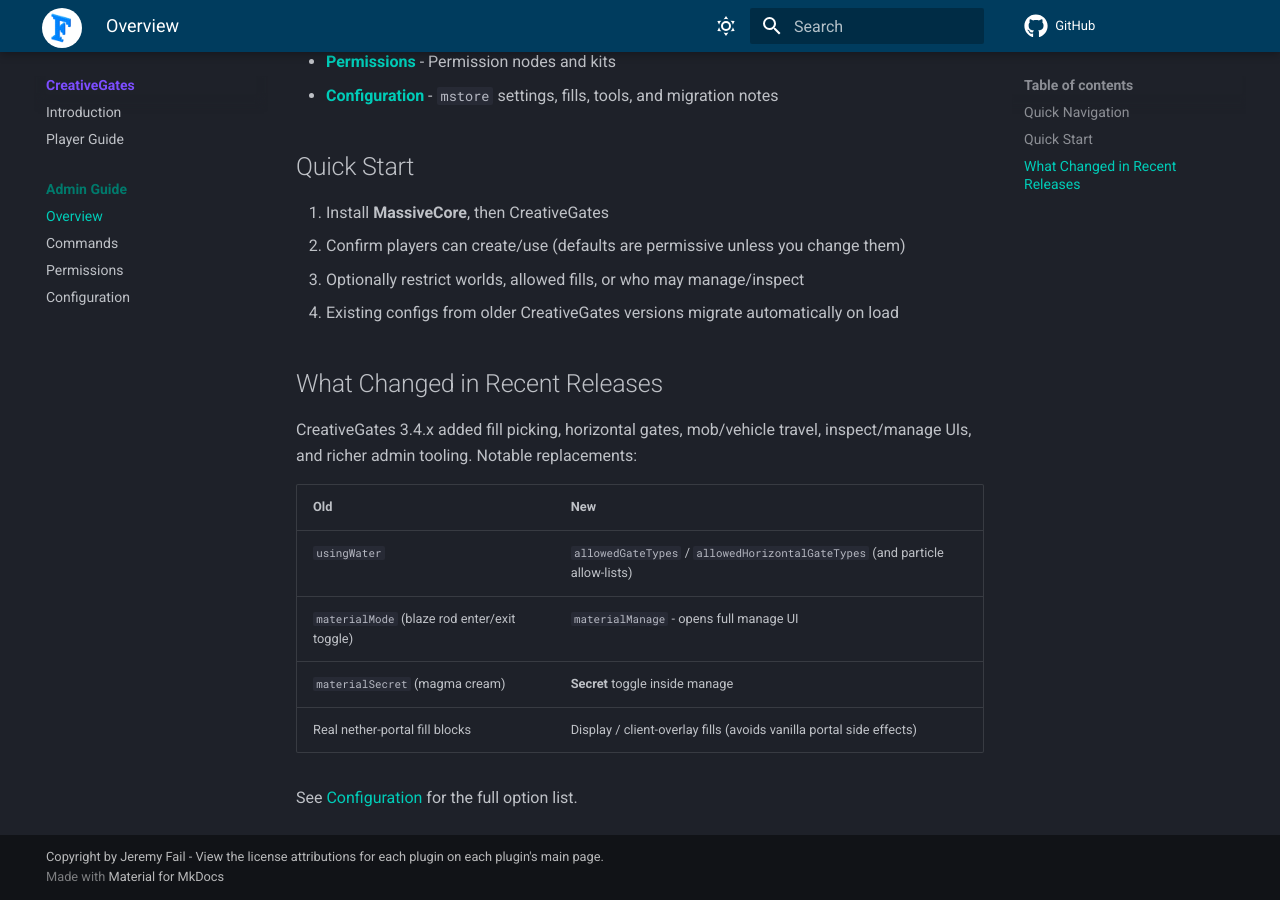
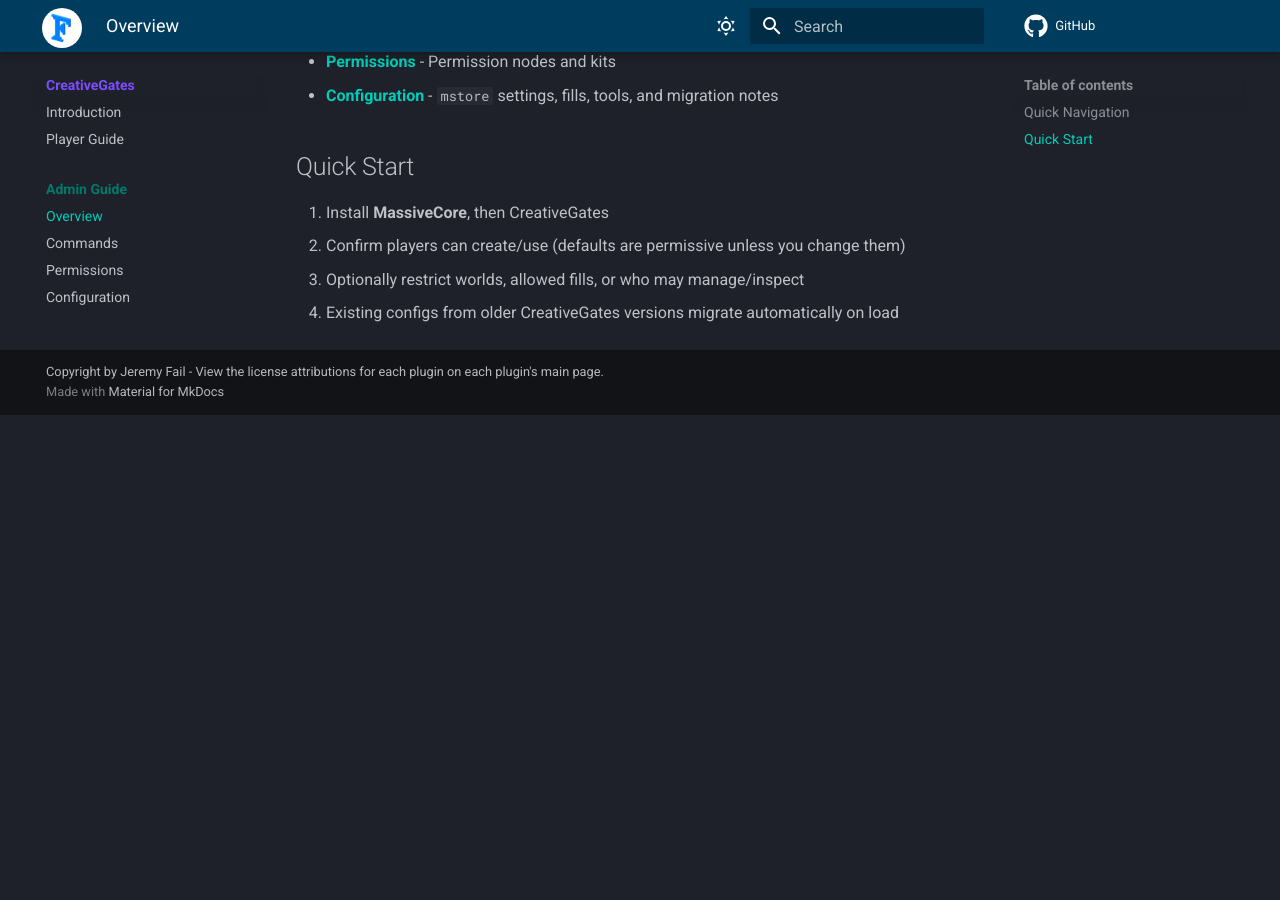
Before and after one commit to JeremyFail/MassiveCraft-docs, an MkDocs documentation site: the page built from docs/CreativeGates/admin-guide/index.md, in a window 1280 px wide and 900 px high, scrolled down 630 px. Built offline with MkDocs 1.6.1 and Material for MkDocs 9.7.7, drawn with Linux system fonts in a browser that asks for light colours; comment, search, counter and statistics services are not loaded; after the commit the page ends 1045 px from its top, so only the background shows below that.

Commit message:
MC-319 CreativeGates 3.4.3 features

```diff
--- a/docs/CreativeGates/admin-guide/index.md
+++ b/docs/CreativeGates/admin-guide/index.md
@@ -16,16 +16,3 @@ Welcome to the CreativeGates administration guide. Use the links below for setup
 2. Confirm players can create/use (defaults are permissive unless you change them)
 3. Optionally restrict worlds, allowed fills, or who may manage/inspect
 4. Existing configs from older CreativeGates versions migrate automatically on load
-
-## What Changed in Recent Releases
-
-CreativeGates 3.4.x added fill picking, horizontal gates, mob/vehicle travel, inspect/manage UIs, and richer admin tooling. Notable replacements:
-
-| Old | New |
-|-----|-----|
-| `usingWater` | `allowedGateTypes` / `allowedHorizontalGateTypes` (and particle allow-lists) |
-| `materialMode` (blaze rod enter/exit toggle) | `materialManage` - opens full manage UI |
-| `materialSecret` (magma cream) | **Secret** toggle inside manage |
-| Real nether-portal fill blocks | Display / client-overlay fills (avoids vanilla portal side effects) |
-
-See [Configuration](configuration.md) for the full option list.
```
